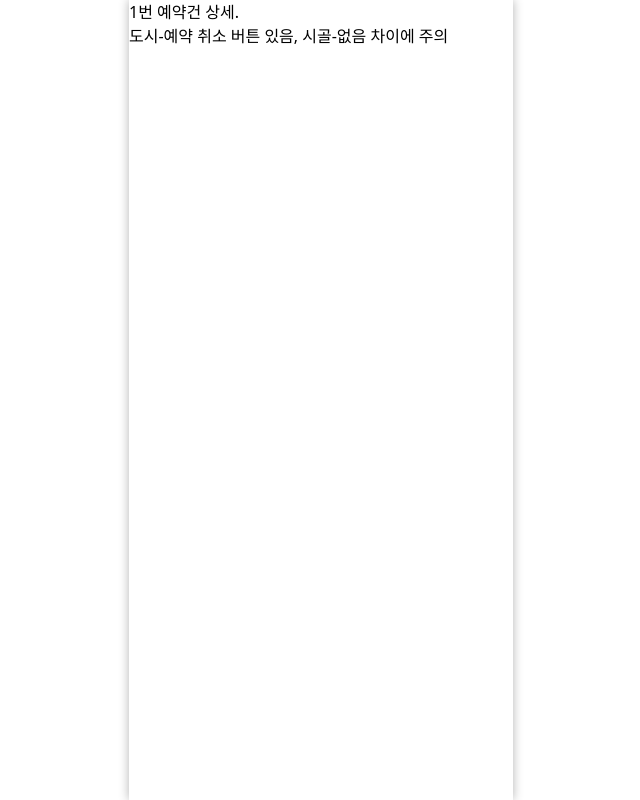
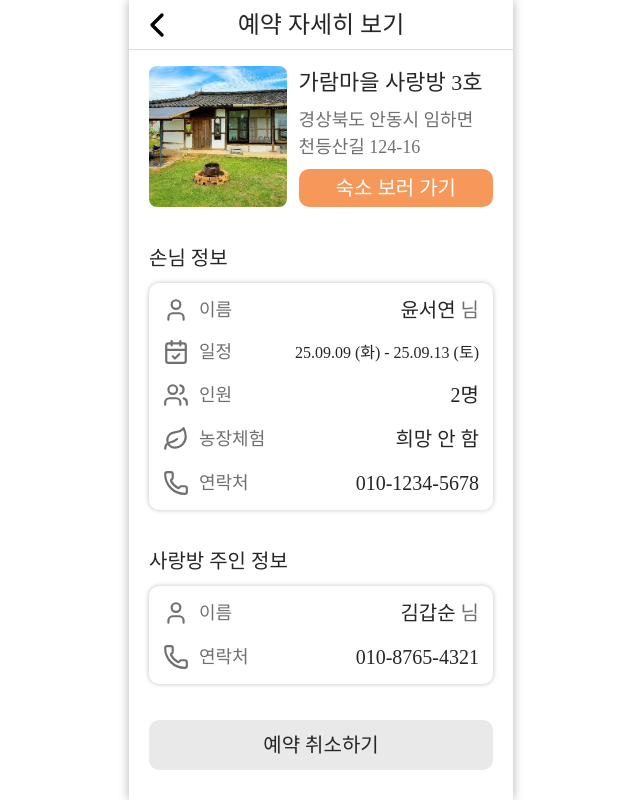
Before and after one commit to hanaro7team1/frontend, a Next.js app: page /reservations/1 in a window 1280 px wide. Shown: the whole page, without its empty margins (319-959 px from the left). Built offline with nearby package versions, Linux system fonts and the light colour scheme; a web font is replaced by a local one.

Commit message:
Feat: 예약 상세 페이지

```diff
--- a/src/app/reservations/[id]/page.tsx
+++ b/src/app/reservations/[id]/page.tsx
@@ -1,3 +1,12 @@
+import { Header } from '@/components/common';
+import {
+  CancelBtn,
+  GuestInfoCard,
+  HostInfoCard,
+  StayInfoCard,
+} from '@/components/domain/reservations';
+import { dummyReservationDetail } from '../../../../public/dummy';
+
 type Props = {
   params: Promise<{ id: string }>;
 };
@@ -5,10 +14,30 @@ type Props = {
 export default async function ReservationDetailPage({ params }: Props) {
   const { id } = await params;
 
+  const {
+    stayPicURL,
+    stayId,
+    stayName,
+    stayAddress,
+    guestName,
+    schedule,
+    peopleCount,
+    doWork,
+    guestTel,
+    hostName,
+    hostTel,
+  } = dummyReservationDetail;
+
   return (
-    <div>
-      {id}번 예약건 상세.
-      <br /> 도시-예약 취소 버튼 있음, 시골-없음 차이에 주의
+    <div className='flex flex-col gap-4'>
+      <Header title='예약 자세히 보기' />
+
+      <main className='flex flex-col gap-9 px-5'>
+        <StayInfoCard data={{ stayPicURL, stayId, stayName, stayAddress }} />
+        <GuestInfoCard data={{ guestName, schedule, peopleCount, doWork, guestTel }} />
+        <HostInfoCard data={{ hostName, hostTel }} />
+        <CancelBtn id={id} />
+      </main>
     </div>
   );
 }
```
